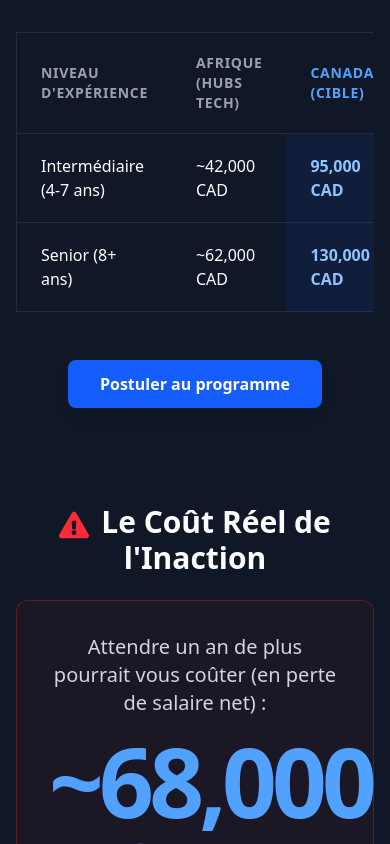
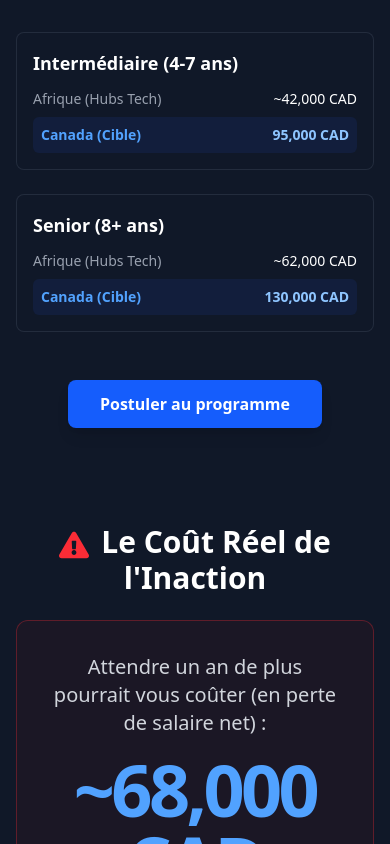
Before and after one commit to amosmaxdn-code/revocareer.com, a Next.js app: page / in a window 390 px wide. Shown: the part 1240-2084 px from the top of the page. Built offline with nearby package versions, Linux system fonts and the light colour scheme.

Commit message:
feat: Implement mobile optimizations for responsive design and style consistency

```diff
--- a/src/app/confirmation/page.tsx
+++ b/src/app/confirmation/page.tsx
@@ -29,7 +29,7 @@ const ConfirmationPage = () => {
             href="https://calendly.com/application-revocareer/session-strategique-eligibilite-canada"
             target="_blank"
             rel="noopener noreferrer"
-            className="inline-block bg-blue-500 hover:bg-blue-600 text-white font-bold py-4 px-10 rounded-lg text-xl transition duration-300 ease-in-out transform hover:scale-105 shadow-[0_5px_30px_rgba(59,130,246,0.3)]"
+            className="inline-block bg-yellow-500 hover:bg-yellow-600 text-gray-900 font-bold py-4 px-10 rounded-lg text-xl transition duration-300 ease-in-out transform hover:scale-105 shadow-[0_5px_30px_rgba(234,179,8,0.3)]"
           >
             RÉSERVER MA SESSION STRATÉGIQUE (Gratuit)
           </a>
--- a/src/app/page.tsx
+++ b/src/app/page.tsx
@@ -18,12 +18,34 @@ const AnimatedSection = ({ children }: { children: React.ReactNode }) => {
   );
 };
 
-// --- New ComparisonTable Component ---
+// --- Responsive ComparisonTable Component ---
 const ComparisonTable = ({ headers, data }: { headers: string[], data: (string | number)[][] }) => {
   const targetColumnIndex = headers.findIndex(h => h.includes('Canada (Cible)'));
+  const nonTargetColumnIndex = headers.findIndex(h => h.includes('Afrique'));
 
   return (
-    <div className="overflow-x-auto">
+    <>
+      {/* Mobile View: Cards */}
+      <div className="space-y-6 md:hidden">
+        {data.map((row, i) => (
+          <div key={i} className="bg-gray-900/50 border border-gray-700/50 rounded-lg p-4">
+            <h3 className="font-bold text-lg text-white mb-3">{row[0]}</h3>
+            <div className="space-y-2 text-sm">
+              <div className="flex justify-between items-center">
+                <span className="text-gray-400">{headers[nonTargetColumnIndex]}</span>
+                <span className="font-mono">{row[nonTargetColumnIndex]}</span>
+              </div>
+              <div className="flex justify-between items-center bg-blue-900/20 p-2 rounded-md">
+                <span className="text-blue-400 font-semibold">{headers[targetColumnIndex]}</span>
+                <span className="font-mono font-bold text-blue-300">{row[targetColumnIndex]}</span>
+              </div>
+            </div>
+          </div>
+        ))}
+      </div>
+
+      {/* Desktop View: Table */}
+      <div className="hidden md:block overflow-x-auto">
         <table className="min-w-full bg-gray-900/50 rounded-lg shadow-xl border border-gray-700/50">
           <thead>
             <tr className="border-b border-gray-700/50">
@@ -47,6 +69,7 @@ const ComparisonTable = ({ headers, data }: { headers: string[], data: (string |
           </tbody>
         </table>
       </div>
+    </>
   );
 };
 
@@ -140,7 +163,7 @@ const Home = () => {
              </h2>
              <div className="bg-red-900/10 border border-red-500/30 rounded-xl p-8">
                 <p className="text-xl text-gray-300">Attendre un an de plus pourrait vous coûter (en perte de salaire net) :</p>
-                <p className="font-geist-mono text-8xl sm:text-9xl font-bold text-blue-400 my-4 tracking-tighter">
+                <p className="font-geist-mono text-7xl md:text-9xl font-bold text-blue-400 my-4 tracking-tighter">
                   ~68,000 CAD
                 </p>
                 <p className="text-lg text-gray-400">Basé sur la différence de revenu pour un profil senior.</p>
```
Lines whose indentation alone changed are shown as unchanged.
